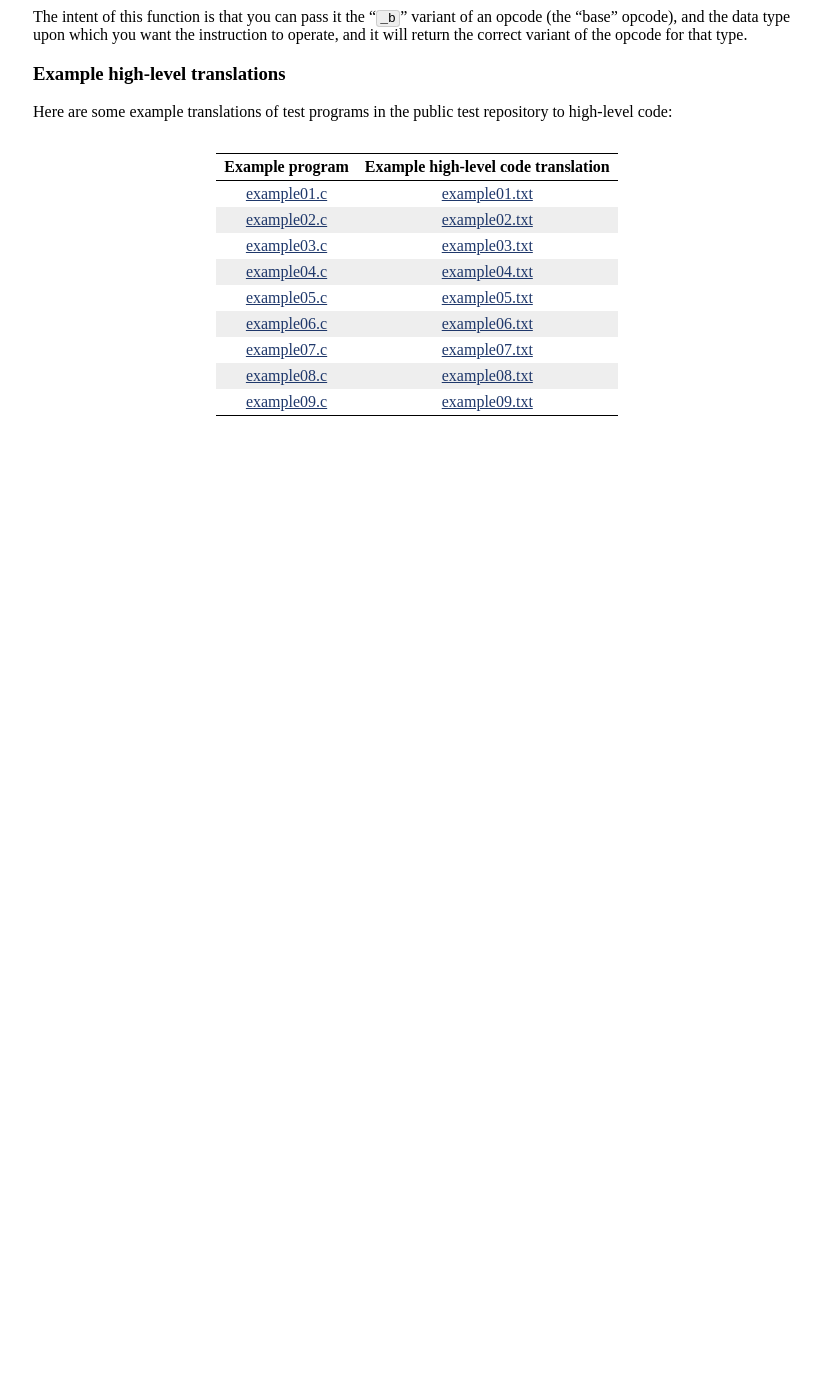
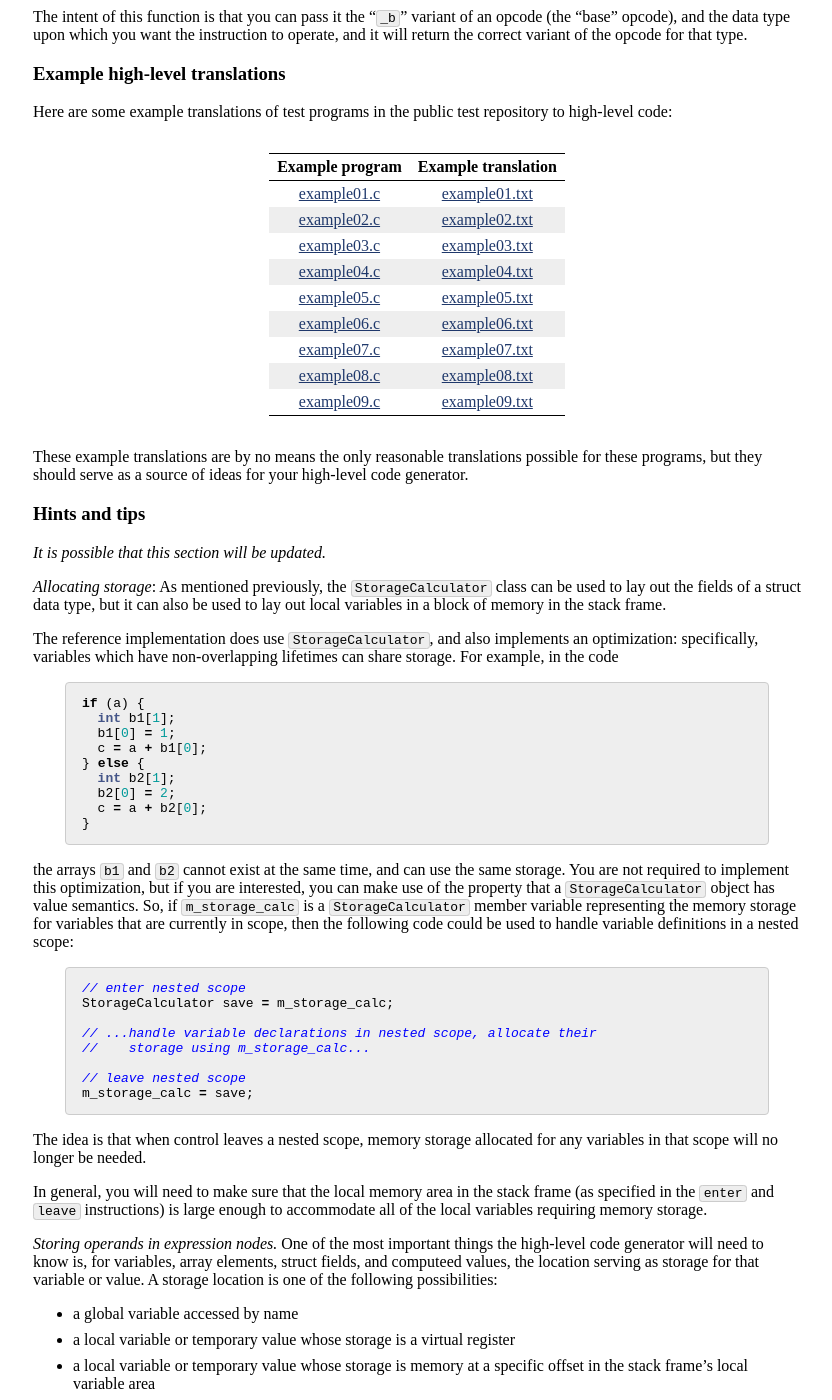
Before and after one commit to jhucompilers/fall2022, a Jekyll site: the page built from assign/assign04.md, in a window 1280 px wide and 1400 px high, scrolled down 5090 px. Shown: the whole window, without its empty margins (223-1055 px from the left). Built offline with Jekyll 4.4.1, drawn with Linux system fonts in a browser that asks for light colours; before the commit the page ends 5538 px from its top, so only the background shows below that; some of the changed text lies outside the part shown.

Commit message:
working on hints and tips

````diff
--- a/assign/assign04.md
+++ b/assign/assign04.md
@@ -329,3 +329,96 @@ Example program | Example high-level code translation
 [example07.c](https://github.com/jhucompilers/fall2022-tests/blob/main/assign04/input/example07.c) | [example07.txt](https://github.com/jhucompilers/fall2022-tests/blob/main/assign04/example_highlevel_code/example07.txt)
 [example08.c](https://github.com/jhucompilers/fall2022-tests/blob/main/assign04/input/example08.c) | [example08.txt](https://github.com/jhucompilers/fall2022-tests/blob/main/assign04/example_highlevel_code/example08.txt)
 [example09.c](https://github.com/jhucompilers/fall2022-tests/blob/main/assign04/input/example09.c) | [example09.txt](https://github.com/jhucompilers/fall2022-tests/blob/main/assign04/example_highlevel_code/example09.txt)
+
+These example translations are by no means the only reasonable translations
+possible for these programs, but they should serve as a source of ideas
+for your high-level code generator.
+
+### Hints and tips
+
+*It is possible that this section will be updated.*
+
+*Allocating storage*: As mentioned previously, the `StorageCalculator` class
+can be used to lay out the fields of a struct data type, but it can also
+be used to lay out local variables in a block of memory in the stack frame.
+
+The reference implementation does use `StorageCalculator`, and also implements
+an optimization: specifically, variables which have non-overlapping lifetimes
+can share storage. For example, in the code
+
+```c
+if (a) {
+  int b1[1];
+  b1[0] = 1;
+  c = a + b1[0];
+} else {
+  int b2[1];
+  b2[0] = 2;
+  c = a + b2[0];
+}
+```
+
+the arrays `b1` and `b2` cannot exist at the same time, and can use the same
+storage. You are not required to implement this optimization, but if you are
+interested, you can make use of the property that a `StorageCalculator` object
+has value semantics. So, if `m_storage_calc` is a `StorageCalculator` member variable
+representing the memory storage for variables that are currently in scope,
+then the following code could be used to handle variable definitions in a
+nested scope:
+
+```c
+// enter nested scope
+StorageCalculator save = m_storage_calc;
+
+// ...handle variable declarations in nested scope, allocate their
+//    storage using m_storage_calc...
+
+// leave nested scope
+m_storage_calc = save;
+```
+
+The idea is that when control leaves a nested scope, memory storage allocated
+for any variables in that scope will no longer be needed.
+
+In general, you will need to make sure that the local memory area in the
+stack frame (as specified in the `enter` and `leave` instructions) is large
+enough to accommodate all of the local variables requiring memory storage.
+
+*Storing operands in expression nodes.* One of the most important things
+the high-level code generator will need to know is, for variables, array elements,
+struct fields, and computeed values, the location serving as storage
+for that variable or value.  A storage location is one of the following
+possibilities:
+
+* a global variable accessed by name
+* a local variable or temporary value whose storage is a virtual register
+* a local variable or temporary value whose storage is memory at a
+  specific offset in the stack frame's local variable area
+
+As the code generator recursively generates high-level code for expressions,
+it should store an `Operand` in the node indicating the storage location
+associated with that node.
+
+For computed values (for example, the result of an addition), the code
+generator should allocate a temporary virtual register, and use that
+virtual register as the storage location. So, the Operand could be
+constructed like this:
+
+```c++
+int temp_vreg = /* allocate the next unused temporary vreg number */;
+Operand operand(Operand::VREG, temp_vreg);
+```
+
+Any expression node that is an lvalue should be annotated with an operand
+that exactly represents the storage location if the variable, array element,
+or struct field that the lvalue represents. In the case of local variables
+whose storage is a virtual register, this is easy: the operand should just
+name that virtual register. For values located in memory, the operand
+should be a memory reference via an address stored in a virtual register.
+It is very possible that you will need to generate a sequence of instructions,
+possibly involving temporary virtual registers, to compute the exact address
+of the referenced lvalue.  You can see this happening in
+[example09.txt](https://github.com/jhucompilers/fall2022-tests/blob/main/assign04/example_highlevel_code/example09.txt),
+because each array element reference requires an address computation.
+
+## Milestone 2: x86-64 code generation
````
Also changed, not shown: other parts of assign/assign04.md (+2 -2 lines).
